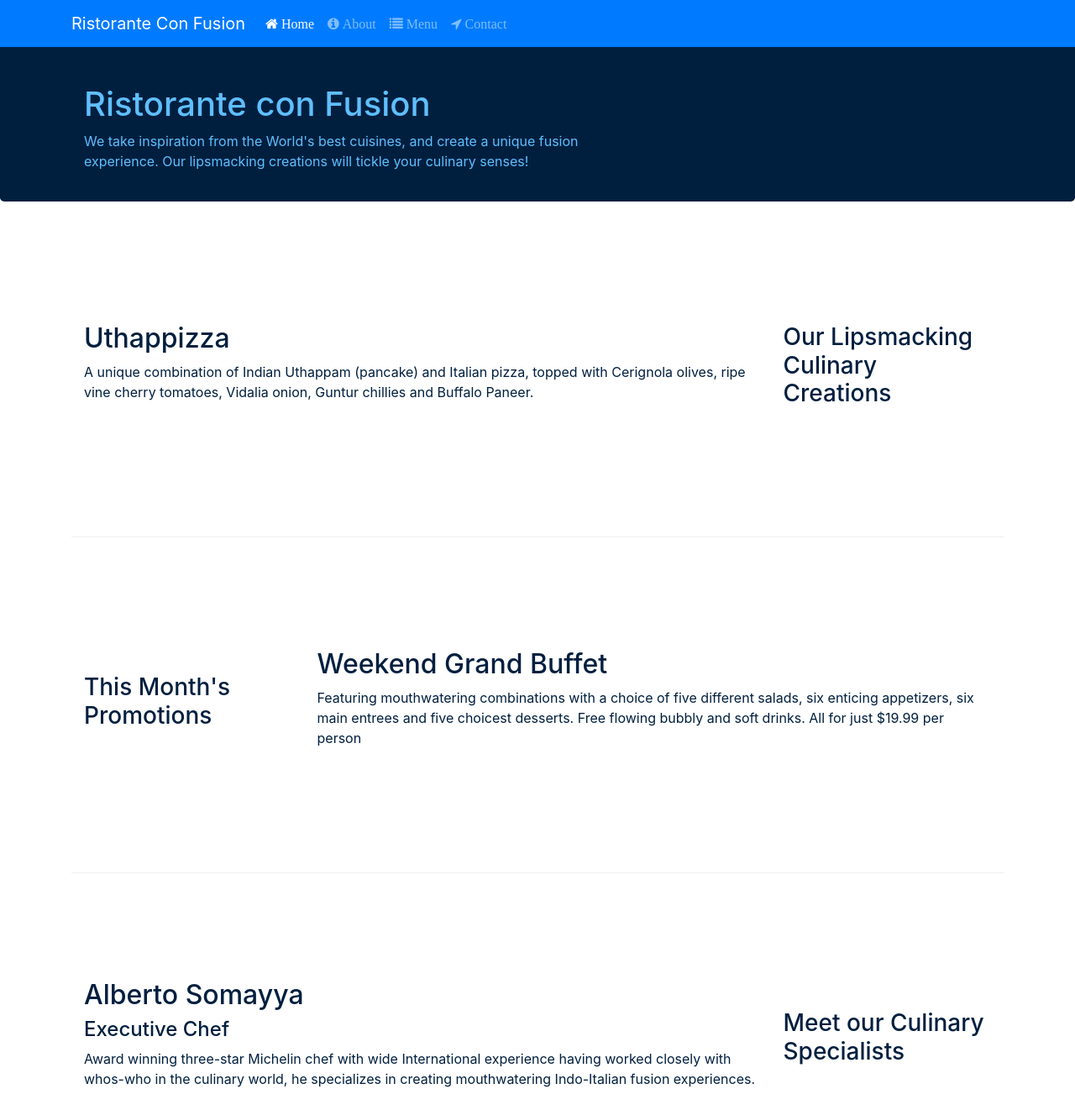
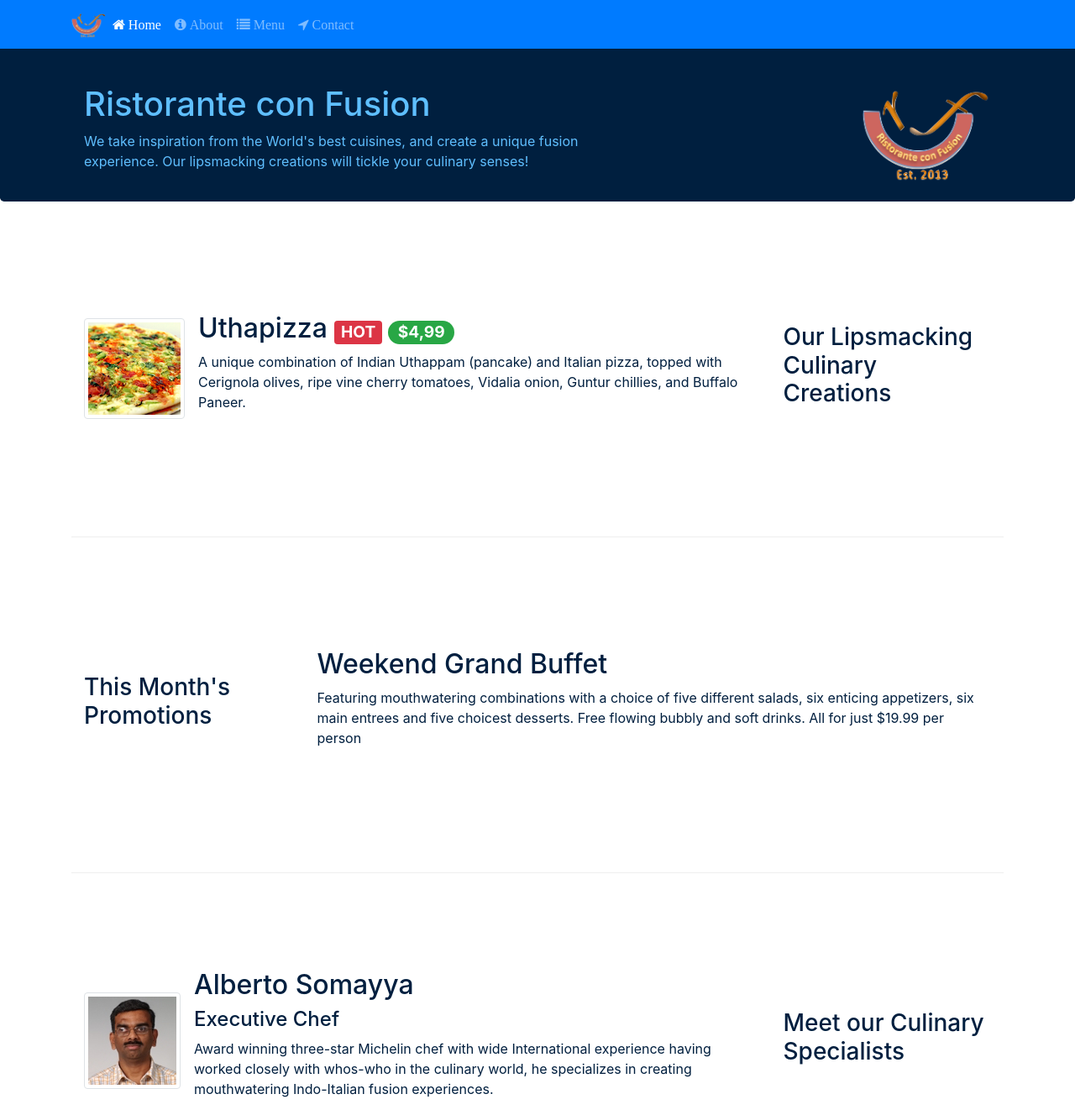
Before and after one commit to mahaamesha/RestoranteDeConfusion, a website: page index.html in a window 1280 px wide. Shown: the top 1328 px of the page at 84% size. Drawn offline with nearby package versions, Linux system fonts and the light colour scheme.

Commit message:
Image, Thumbnail, Media, Badge

```diff
--- a/index.html
+++ b/index.html
@@ -23,7 +23,7 @@
                 <span class="navbar-toggler-icon"></span>
             </button>
 
-            <a class="navbar-brand" href="index.html">Ristorante Con Fusion</a>
+            <a class="navbar-brand mr-auto" href="index.html"><img src="img/logo.png" height="30" width="41"></a>
 
             <div class="collapse navbar-collapse" id="Navbar">
                 <ul class="navbar-nav mr-auto">
@@ -43,7 +43,8 @@
                     <h1>Ristorante con Fusion</h1>
                     <p>We take inspiration from the World's best cuisines, and create a unique fusion experience. Our lipsmacking creations will tickle your culinary senses!</p>
                 </div>
-                <div class="col-12 col-sm">
+                <div class="col-12 col-sm offset-sm-3 align-self-center">
+                    <img src="img/logo.png" class="img-fluid">
                 </div>
             </div>
         </div>
@@ -55,11 +56,20 @@
                 <h3>Our Lipsmacking Culinary Creations</h3>
             </div>
             <div class="col col-sm order-sm-first col-md">
-                <h2>Uthappizza</h2>
-                <p>A unique combination of Indian Uthappam (pancake) and Italian pizza, topped with Cerignola olives, ripe vine cherry tomatoes, Vidalia onion, Guntur chillies and Buffalo Paneer.</p>
+                <div class="media">
+                    <img class="d-flex mr-3 img-thumbnail align-self-center" src="img/uthappizza.png" alt="Uthapizza">
+                    <div class="media-body">
+                        <h2 class="mt-0">Uthapizza
+                            <small>
+                                <span class="badge badge-danger">HOT</span>
+                                <span class="badge badge-pill badge-success">$4,99</span>
+                            </small>
+                        </h2>
+                        <p class="d-none d-sm-block">A unique combination of Indian Uthappam (pancake) and Italian pizza, topped with Cerignola olives, ripe vine cherry tomatoes, Vidalia onion, Guntur chillies, and Buffalo Paneer.</p>
+                    </div>
+                </div>
             </div>
         </div>
-
 
         <div class="row row-content align-items-center">
             <div class="col-12 col-sm-4 col-md-3">
@@ -76,9 +86,14 @@
                 <h3>Meet our Culinary Specialists</h3>
             </div>
             <div class="col col-sm order-sm-first col-md">
-                <h2>Alberto Somayya</h2>
-                <h4>Executive Chef</h4>
-                <p>Award winning three-star Michelin chef with wide International experience having worked closely with whos-who in the culinary world, he specializes in creating mouthwatering Indo-Italian fusion experiences. </p>
+                <div class="media">
+                    <img class="d-flex mr-3 img-thumbnail align-self-center" src="img/alberto.png" alt="Alberto Somayya">
+                    <div class="media-body">
+                        <h2 class="mt-0">Alberto Somayya</h2>
+                        <h4>Executive Chef</h4>
+                        <p class="d-none d-sm-block">Award winning three-star Michelin chef with wide International experience having worked closely with whos-who in the culinary world, he specializes in creating mouthwatering Indo-Italian fusion experiences.</p>
+                    </div>
+                </div>
             </div>
         </div>
     </div>
```
Also changed, not shown: aboutus.html (+6 -4 lines), contactus.html (+3 -2 lines), img/alberto.png (added), img/buffet.png (added), img/logo.png (added), img/uthappizza.png (added).
